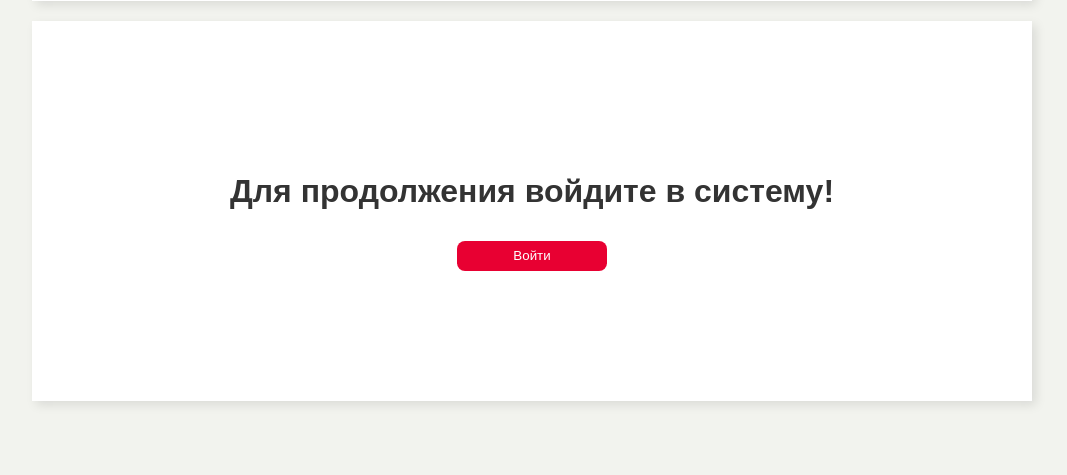
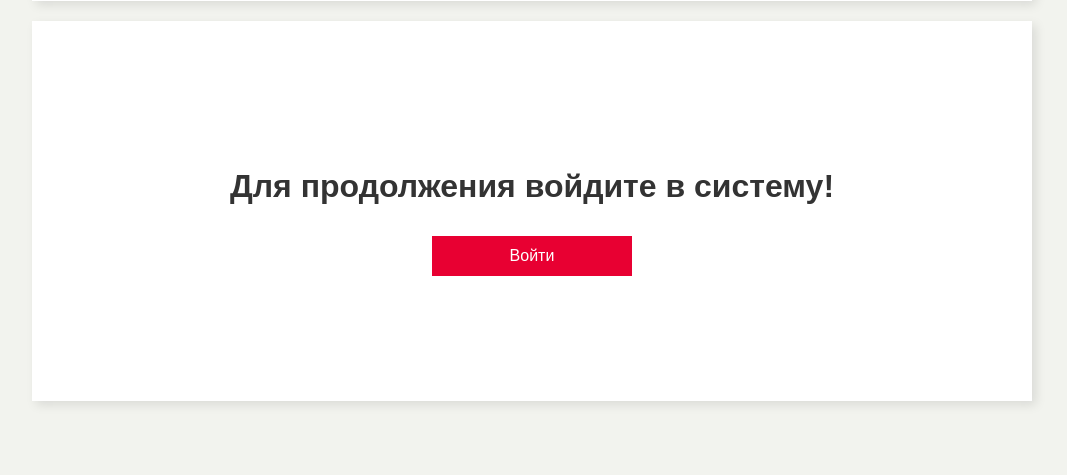
Before and after one commit to Max2288/trains_project, a Django app: page /trip/boarding in a window 1280 px wide. Shown: the part 245-720 px from the top of the page, without its empty margins (108-1175 px from the left). Run offline with Django 4.2, Linux system fonts and the light colour scheme.

Commit message:
Changed styles for side effect buttons

```diff
--- a/RussianRailways/static/tickets/css/passanger-info.css
+++ b/RussianRailways/static/tickets/css/passanger-info.css
@@ -134,11 +134,10 @@ body {
 }
 .error .error-module .error-btn {
   margin-top: 10px;
-  width: 150px;
-  border-radius: 8px;
+  width: 200px;
   border: none;
-  height: 30px;
-  font-weight: 16px;
+  height: 40px;
+  font-size: 16px;
   color: white;
   background-color: #e80032;
 }
--- a/RussianRailways/static/tickets/scss/passanger-info.scss
+++ b/RussianRailways/static/tickets/scss/passanger-info.scss
@@ -115,11 +115,10 @@ body {
     .error-module {
         .error-btn {
             margin-top: 10px;
-            width: 150px;
-            border-radius: 8px;
+            width: 200px;
             border: none;
-            height: 30px;
-            font-weight: 16px;
+            height: 40px;
+            font-size: 16px;
             color: white;
             background-color: #e80032;
         }
```
Also changed, not shown: RussianRailways/static/tickets/css/tickets.css (+8 -5 lines), RussianRailways/static/tickets/scss/tickets.scss (+10 -7 lines).
